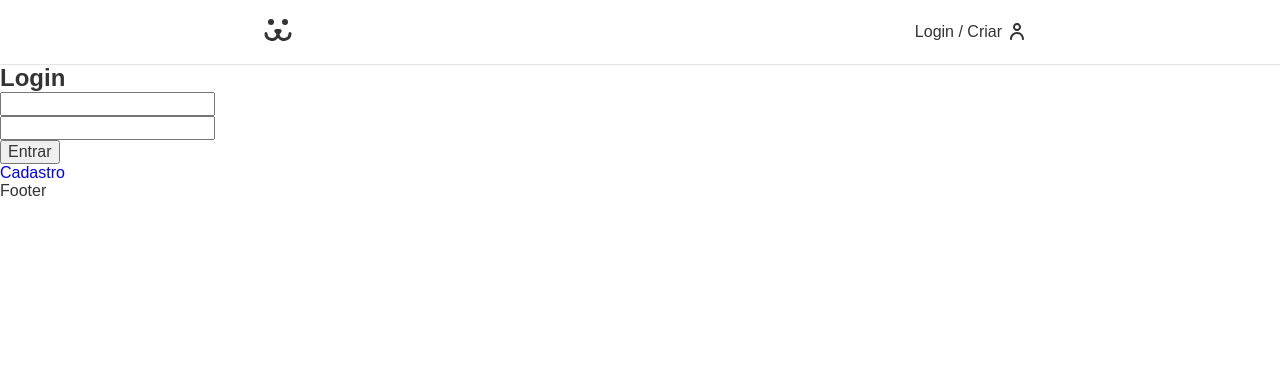
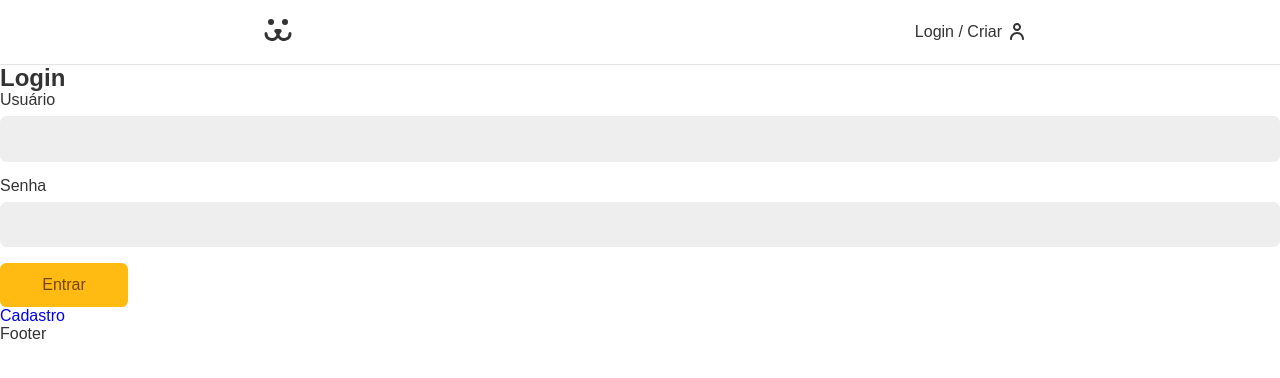
Before and after one commit to pansiniffc/Dogs, a React (Create React App) app: page /login in a window 1280 px wide. Shown: the top 378 px of the page. Built offline with nearby package versions, Linux system fonts and the light colour scheme; the HTML template or start-up script is replaced by a standard one.

Commit message:
inputs e button

```diff
--- /dev/null
+++ b/src/Hooks/useForm.js
@@ -0,0 +1,47 @@
+import React from 'react';
+
+const types = {
+  email: {
+    regex:
+      // eslint-disable-next-line no-useless-escape
+      /^(([^<>()[\]\.,;:\s@\"]+(\.[^<>()[\]\.,;:\s@\"]+)*)|(\".+\"))@(([^<>()[\]\.,;:\s@\"]+\.)+[^<>()[\]\.,;:\s@\"]{2,})$/i,
+    message: 'Preencha um email válido',
+  },
+};
+
+// types[type] = types.email
+
+const useForm = (type) => {
+  const [value, setValue] = React.useState('');
+  const [error, setError] = React.useState('');
+
+  function validate(value) {
+    if (type === false) return true;
+    if (value.length === 0) {
+      setError('Preencha um valor.');
+      return false;
+    } else if (types[type] && !types[type].regex.test(value)) {
+      setError(types[type].message);
+      return false;
+    } else {
+      setError(null);
+      return true;
+    }
+  }
+
+  function onChange({ target }) {
+    if (error) validate(target.value);
+    setValue(target.value);
+  }
+
+  return {
+    value,
+    setValue,
+    onChange,
+    error,
+    validate: () => validate(value),
+    onBlur: () => validate(value),
+  };
+};
+
+export default useForm;
--- /dev/null
+++ b/src/components/Forms/Button.js
@@ -0,0 +1,12 @@
+import React from 'react';
+import styles from './Button.module.css';
+
+const Button = ({ children, props }) => {
+  return (
+    <button {...props} className={styles.button}>
+      {children}
+    </button>
+  );
+};
+
+export default Button;
--- /dev/null
+++ b/src/components/Forms/Button.module.css
@@ -0,0 +1,23 @@
+.button {
+  font-size: 1rem;
+  font-family: var(--type-first);
+  cursor: pointer;
+  border: none;
+  border-radius: .4rem;
+  background: #fb1;
+  color: #764701;
+  min-width: 8rem;
+  padding: .8rem 1.2rem;
+  box-sizing: border-box;
+  transition: .1s;
+}
+
+.button:hover, .button:focus {
+  outline: none;
+  box-shadow: 0 0 0 3px #fea, 0 0 0 4px #fb1;
+}
+
+.button:disabled{
+  opacity: 0.5;
+  cursor: wait;
+}
--- /dev/null
+++ b/src/components/Forms/Input.js
@@ -0,0 +1,24 @@
+import React from 'react';
+import styles from './Input.module.css';
+
+const Input = ({ label, type, name, value, onChange, error, onBlur }) => {
+  return (
+    <div className={styles.wrapper}>
+      <label className={styles.label} htmlFor={name}>
+        {label}
+      </label>
+      <input
+        id={name}
+        name={name}
+        className={styles.input}
+        type={type}
+        onChange={onChange}
+        value={value}
+        onBlur={onBlur}
+      />
+      {{ error } && <p className={styles.error}>{error}</p>}
+    </div>
+  );
+};
+
+export default Input;
--- /dev/null
+++ b/src/components/Forms/Input.module.css
@@ -0,0 +1,35 @@
+.wrapper{
+  margin-bottom: 1rem;
+}
+
+.input {
+  border: 1px solid #eee;
+  display: block;
+  width: 100%;
+  font-size: 1rem;
+  padding: .8rem;
+  border-radius: .4rem;
+  background: #eee;
+  transition: .2s;
+}
+
+.input:focus,
+.input:hover{
+  outline: none;
+  border-color: #fb1;
+  background: white;
+  box-shadow: 0 0 0 3px #fea;
+}
+
+.label {
+  display: block;
+  font-size: 1rem;
+  line-height: 1;
+  padding-bottom: .5rem;
+}
+
+.error {
+  color: #f31;
+  font-size: .875rem;
+  margin-top: .25rem;
+}
--- a/src/components/Login/LoginForm.js
+++ b/src/components/Login/LoginForm.js
@@ -1,18 +1,24 @@
 import React from 'react';
 import { Link } from 'react-router-dom';
+import Input from '../Forms/Input';
+import Button from '../Forms/Button';
+import useForm from '../../Hooks/useForm';
 
 const LoginForm = () => {
-  const [username, setUsername] = React.useState('');
-  const [password, setPassword] = React.useState('');
+  // Chamando todo o conteúdo de useForm
+  const username = useForm();
+  const password = useForm();
 
   function handleSubmit(event) {
     event.preventDefault();
+
+    if (username.validate() && password.validate()) {
       fetch('https://dogsapi.origaimd.dev/json/jwt-auth/v1/token', {
         method: 'POST',
         headers: {
           'Content-Type': 'application/json',
         },
-      body: JSON.stringify({ username, password }),
+        body: JSON.stringify(),
       })
         .then((response) => {
           console.log(response);
@@ -22,22 +28,15 @@ const LoginForm = () => {
           console.log(json);
         });
     }
+  }
 
   return (
     <section>
       <h1>Login</h1>
       <form action="" onSubmit={handleSubmit}>
-        <input
-          type="text"
-          value={username}
-          onChange={({ target }) => setUsername(target.value)}
-        />
-        <input
-          type="text"
-          value={password}
-          onChange={({ target }) => setPassword(target.value)}
-        />
-        <button>Entrar</button>
+        <Input label="Usuário" type="text" name="username" {...username} />
+        <Input label="Senha" type="password" name="password" {...password} />
+        <Button>Entrar</Button>
       </form>
       <Link to="/login/criar">Cadastro</Link>
     </section>
```
Lines whose indentation alone changed are shown as unchanged.
